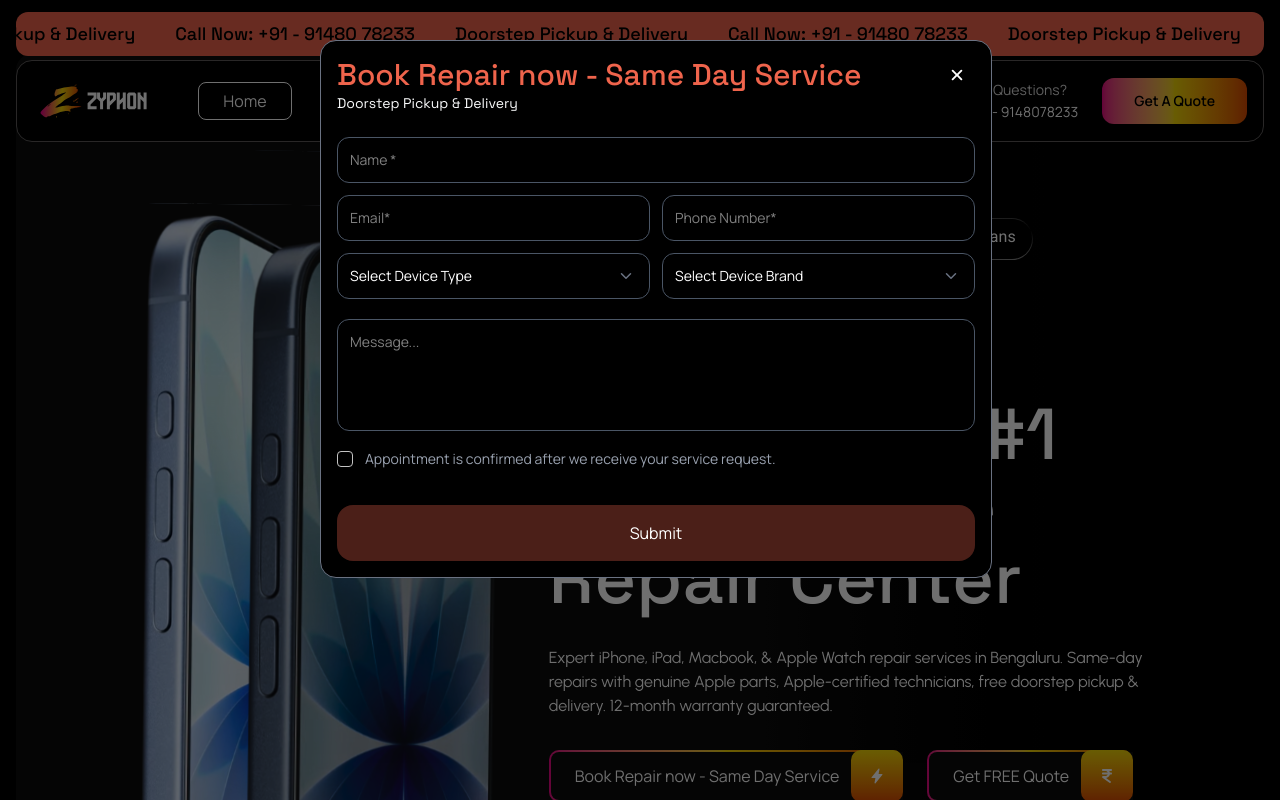
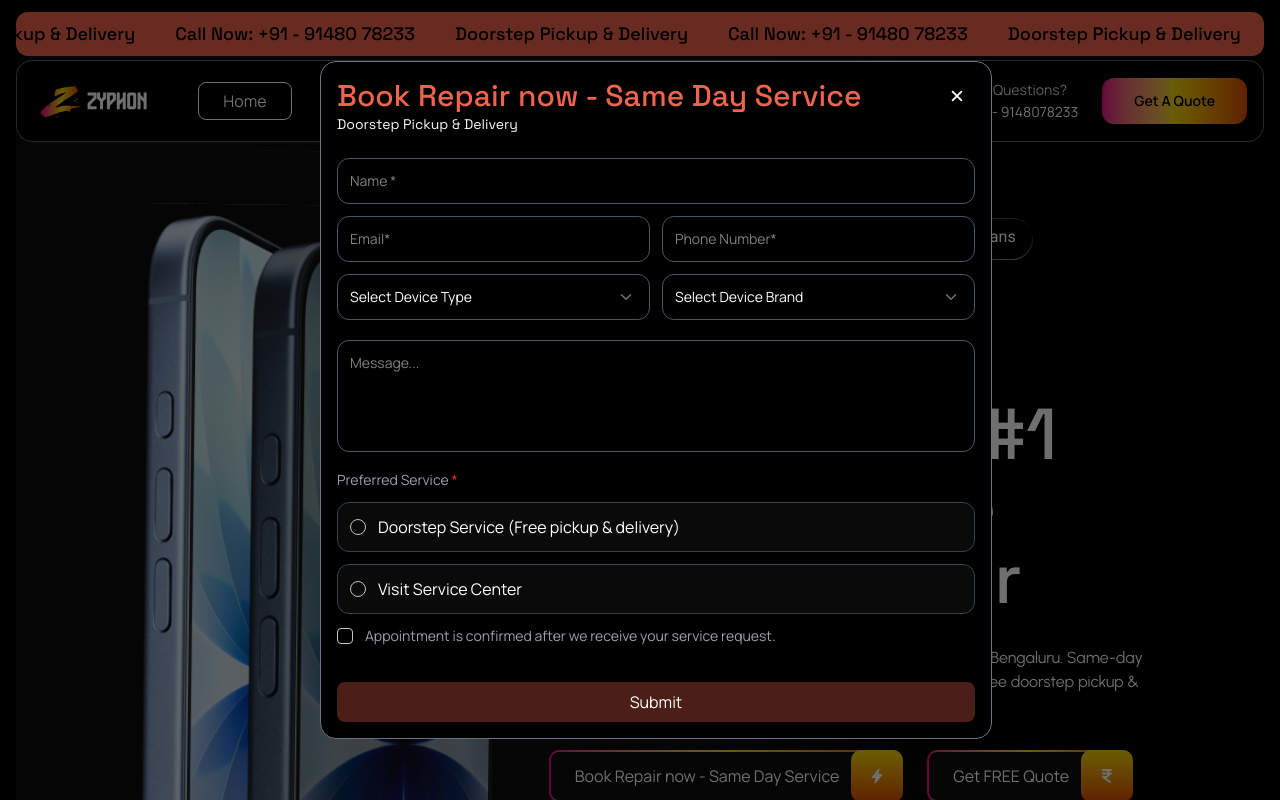
Before and after one commit to nayaz-zyphon/Zyphon, a React (Vite) app: page / in a window 1280 px wide. Both pictures are taken after a click on the button "Book Repair now - Same Day Service". Shown: the top 800 px of the page. Built offline with nearby package versions, Linux system fonts and the light colour scheme.

Commit message:
add preferred service

```diff
--- a/src/App.css
+++ b/src/App.css
@@ -17,19 +17,27 @@
 }
 
 /* Chrome, Safari, Edge, Opera */
-input[type=number]::-webkit-inner-spin-button,
-input[type=number]::-webkit-outer-spin-button {
+input[type="number"]::-webkit-inner-spin-button,
+input[type="number"]::-webkit-outer-spin-button {
   -webkit-appearance: none;
   margin: 0;
 }
 
 @keyframes moveLeft {
-  0% { transform: translateX(0); }
-  100% { transform: translateX(-50%); }
+  0% {
+    transform: translateX(0);
+  }
+  100% {
+    transform: translateX(-50%);
+  }
 }
 @keyframes moveRight {
-  0% { transform: translateX(-50%); }
-  100% { transform: translateX(0); }
+  0% {
+    transform: translateX(-50%);
+  }
+  100% {
+    transform: translateX(0);
+  }
 }
 
 .animate-to-left {
@@ -43,7 +51,6 @@ input[type=number]::-webkit-outer-spin-button {
   animation: moveRight 40s linear infinite;
   width: max-content;
 }
-
 
 .custom-checkbox {
   appearance: none;
@@ -63,7 +70,7 @@ input[type=number]::-webkit-outer-spin-button {
 }
 
 .custom-checkbox:checked::before {
-  content: '';
+  content: "";
   position: absolute;
   width: 1rem;
   height: 1rem;
@@ -75,7 +82,7 @@ input[type=number]::-webkit-outer-spin-button {
 }
 
 .custom-checkbox:checked::after {
-  content: '';
+  content: "";
   position: absolute;
   width: 0.25rem;
   height: 0.5rem;
@@ -85,3 +92,42 @@ input[type=number]::-webkit-outer-spin-button {
   left: 0.35rem;
   top: 0.2rem;
 }
+
+.custom-radio {
+  appearance: none;
+  cursor: pointer;
+  width: 1rem;
+  height: 1rem;
+  border: 1px solid #c4c4c4; /* border-gray-500 */
+  border-radius: 50%;
+  position: relative;
+  display: flex;
+  align-items: center;
+  justify-content: center;
+}
+
+.custom-radio:checked::before {
+  content: "";
+  border: 1px solid #EF644C; /* border-primary-blue */
+  background-color: #EF644C; /* bg-primary-blue */
+  position: absolute;
+  width: 0.45rem;
+  height: 0.45rem;
+  border-radius: 50%;
+}
+
+.my-custome-radio input[type="radio"] {
+  accent-color: #EF644C;
+}
+
+.my-radio-btns input {
+  accent-color: #EF644C !important;
+}
+
+.no-scrollbar::-webkit-scrollbar {
+  display: none;
+}
+.no-scrollbar {
+  -ms-overflow-style: none;  /* IE and Edge */
+  scrollbar-width: none;     /* Firefox */
+}
--- a/src/components/ActionGradientButton.tsx
+++ b/src/components/ActionGradientButton.tsx
@@ -2,9 +2,9 @@ import type { JSX } from "react";
 
 const ActionGradientButton = ({ text, icon, onClickHandle }: { text: string; icon: JSX.Element; onClickHandle: () => void; }) => {
     return (
-        <button onClick={onClickHandle} className="flex bg-gradient-to-r from-[#E60283] via-[#F1D507] to-[#DA4A02] rounded-[10px] relative">
+        <button onClick={onClickHandle} className="flex bg-gradient-to-r from-[#E60283] via-[#F1D507] to-[#DA4A02] rounded-[10px] relative cursor-pointer group">
             <div className='py-0.5 p-0.5 pr-0 font-[Manrope]  rounded-r-none flex flex-row'>
-                <div className="bg-[#0c0c0c] text-nowrap lg:text-base sm:text-sm text-xs rounded-lg rounded-r-none pl-6 py-3 pr-16">
+                <div className="bg-[#0c0c0c] text-nowrap lg:text-base sm:text-sm text-xs rounded-lg pl-6 py-3 pr-16 group-hover:bg-[#151515]">
                     {text}
                 </div>
             </div>
--- a/src/components/AnimatedContactUs.tsx
+++ b/src/components/AnimatedContactUs.tsx
@@ -28,7 +28,7 @@ const TextMoving = ({ bgColor, textColor, rotateAngle, translateY, animateClass
                 backgroundColor: bgColor,
                 color: textColor,
             }}
-            className={"font-['Space_Grotesk'] md:text-5xl sm:text-4xl text-base font-medium flex sm:gap-16 gap-4 sm:py-6 py-4 overflow-x-visible select-none " + `${translateY} ${rotateAngle} ${animateClass}`}
+            className={"font-['Space_Grotesk'] lg:text-5xl md:text-4xl sm:text-3xl text-base font-medium flex sm:gap-16 gap-4 sm:py-6 py-4 overflow-x-visible select-none " + `${translateY} ${rotateAngle} ${animateClass}`}
         >
             <div className="flex sm:gap-16 gap-8">
                 <p>
--- a/src/components/ContactUs.tsx
+++ b/src/components/ContactUs.tsx
@@ -13,12 +13,18 @@ const ContactUs = () => {
     const [deviceType, setDeviceType] = useState("");
     const [deviceBrand, setDeviceBrand] = useState("");
     const [isAgreed, setIsAgreed] = useState(false);
+    const [preferredService, setPreferredService] = useState("");
 
     const handleCheckboxChange = (event: any) => {
         setIsAgreed(event.target.checked);
     };
 
     const [selectedDeviceType, setSelectedDeviceType] = useState("")
+
+    const options = [
+        "Doorstep Service (Free pickup & delivery)",
+        "Visit Service Center",
+    ];
 
     return (
         <div id="contact" className="font-[Urbanist] bg-gradient-to-b from-[#30303547] text-white from-40% t-[#3030350A] sm:rounded-2xl xl:px-20 md:px-10 px-5 xl:py-16 sm:py-12 py-6 flex flex-col items-center sm:gap-14 gap-10 relative z-0 md:mb-16">
@@ -226,6 +232,29 @@ const ContactUs = () => {
                             </p>
                         </div>
 
+                        <div className="flex flex-col gap-3">
+                            <label className="text-sm text-gray-400">
+                                Preferred Service <span className="text-red-500">*</span>
+                            </label>
+
+                            {options.map((option) => (
+                                <label
+                                    key={option}
+                                    className={`flex items-center gap-3 p-3 rounded-xl cursor-pointer transition-all duration-300 border ${preferredService === option ? "border-[#EF644C] bg-[#111]" : "border-gray-700 bg-[#0a0a0a] hover:border-gray-600"}`}
+                                >
+                                    <input
+                                        type="radio"
+                                        name="preferredService"
+                                        value={option}
+                                        checked={preferredService === option}
+                                        onChange={() => setPreferredService(option)}
+                                        className="custom-radio cursor-pointer w-5 h-5"
+                                    />
+                                    <span className="text-sm md:text-base">{option}</span>
+                                </label>
+                            ))}
+                        </div>
+
                         <button className="w-full bg-[#EF644C50] py-4 sm:mt-10 mt-4 rounded-2xl">
                             Submit
                         </button>
--- a/src/components/HowWeWorks.tsx
+++ b/src/components/HowWeWorks.tsx
@@ -5,7 +5,7 @@ const HowWeWorks = () => {
     const [opened, setOpened] = useState("02"); // Start with the first step open
 
     return (
-        <div className='w-full text-white flex flex-col gap-4 xl:py-10 sm:pb-5 items-center relative lg:-translate-y-0 md:-translate-y-16 -translate-y-0'>
+        <div className='w-full text-white flex flex-col gap-4 xl:py-10 sm:pb-5 items-center relative lg:-translate-y-0 md:-translate-y-16 -translate-y-0 z-0'>
             <XPaddinText>
                 how we work
             </XPaddinText>
@@ -54,7 +54,7 @@ const HowWeWorks = () => {
             </div>
 
             <>
-                <svg className="absolute right-0 -top-1/2 z-0 md:translate-x-4" width="500" height="1222" viewBox="0 0 631 1222" fill="none" xmlns="http://www.w3.org/2000/svg">
+                <svg className="absolute right-0 xl:-top-1/2 -top-20 -z-50 md:translate-x-4" width="500" height="1222" viewBox="0 0 631 1222" fill="none" xmlns="http://www.w3.org/2000/svg">
                     <g filter="url(#filter0_f_235_1896)">
                         <circle cx="611" cy="611" r="157" fill="#C25340" floodOpacity="0.9" />
                     </g>
--- a/src/components/Model.tsx
+++ b/src/components/Model.tsx
@@ -1,9 +1,27 @@
-import type { JSX } from "react"
+import { useEffect, type JSX } from "react"
 import { IoClose } from "react-icons/io5";
 
 const Model = ({ children, title, subTitle, open, onClose }: { children: JSX.Element; title: string; subTitle?: string; open: boolean; onClose: () => void; }) => {
+
+    useEffect(() => {
+        const root = document.getElementById("root");
+
+        if (open) {
+            document.body.style.overflow = "hidden";
+            if (root) root.style.overflow = "hidden";
+        } else {
+            document.body.style.overflow = "";
+            if (root) root.style.overflow = "";
+        }
+
+        return () => {
+            document.body.style.overflow = "";
+            if (root) root.style.overflow = "";
+        };
+    }, [open]);
+
     return open && (
-        <div onClick={onClose} className="font-[Manrope] fixed top-0 bottom-0 z-50 w-full h-screen bg-[#00000090] flex flex-col justify-baseline pt-10 items-center">
+        <div onClick={onClose} className="font-[Manrope] fixed top-0 bottom-0 z-50 w-full h-screen overflow-y-auto bg-[#00000090] flex flex-col md:justify-center md:py-0 py-6 items-center">
             <div onClick={(e) => e.stopPropagation()} className="bg-black text-white max-w-2xl w-[90%] border border-gray-500 rounded-2xl p-4">
                 <div className="flex flex-row w-full justify-between items-start space-y-6">
                     <div>
--- a/src/components/ModelForm.tsx
+++ b/src/components/ModelForm.tsx
@@ -8,6 +8,7 @@ const ModelForm = ({ formFor, defaultDeviceBrand }: { formFor: string; defaultDe
     const [deviceType, setDeviceType] = useState("");
     const [deviceBrand, setDeviceBrand] = useState("");
     const [isAgreed, setIsAgreed] = useState(false);
+    const [preferredService, setPreferredService] = useState("");
 
     const handleCheckboxChange = (event: any) => {
         setIsAgreed(event.target.checked);
@@ -16,6 +17,11 @@ const ModelForm = ({ formFor, defaultDeviceBrand }: { formFor: string; defaultDe
     const [selectedDeviceBrand, setSelectedDeviceBrand] = useState<"iPhone" | "iPad" | "iWatch" | "MacBook/Mac" | "">(defaultDeviceBrand === "" ? defaultDeviceBrand : "")
 
     console.log(formFor);
+
+    const options = [
+        "Doorstep Service (Free pickup & delivery)",
+        "Visit Service Center",
+    ];
 
     return (
         <div className="w-full space-y-3">
@@ -178,6 +184,29 @@ const ModelForm = ({ formFor, defaultDeviceBrand }: { formFor: string; defaultDe
                 className='border border-gray-600 rounded-xl w-full p-3 min-h-28 text-sm bg-transparent focus:outline-0 resize-none'
             />
 
+            <div className="flex flex-col gap-3">
+                <label className="text-sm text-gray-400">
+                    Preferred Service <span className="text-red-500">*</span>
+                </label>
+
+                {options.map((option) => (
+                    <label
+                        key={option}
+                        className={`flex items-center gap-3 p-3 rounded-xl cursor-pointer transition-all duration-300 border ${preferredService === option ? "border-[#EF644C] bg-[#111]" : "border-gray-700 bg-[#0a0a0a] hover:border-gray-600"}`}
+                    >
+                        <input
+                            type="radio"
+                            name="preferredService"
+                            value={option}
+                            checked={preferredService === option}
+                            onChange={() => setPreferredService(option)}
+                            className="custom-radio cursor-pointer w-5 h-5"
+                        />
+                        <span className="text-sm md:text-base">{option}</span>
+                    </label>
+                ))}
+            </div>
+
             <div className="flex flex-row items-center gap-3">
                 <input
                     type="checkbox"
@@ -192,7 +221,7 @@ const ModelForm = ({ formFor, defaultDeviceBrand }: { formFor: string; defaultDe
                 </p>
             </div>
 
-            <button className="w-full bg-[#EF644C50] py-4 sm:mt-6 mt-4 rounded-2xl">
+            <button className="w-full bg-[#EF644C50] py-2 sm:mt-6 mt-4 rounded-lg cursor-pointer hover:bg-[#EF644C90] transition-colors">
                 Submit
             </button>
         </div>
--- a/src/components/OurServices.tsx
+++ b/src/components/OurServices.tsx
@@ -83,7 +83,7 @@ const RepairServices = (
                 const { title, services, image } = card;
                 return (
                     <Gradientbg key={index}>
-                        <div className="flex-1 flex flex-col gap-4 h-full p-4 sm:rounded-3xl rounded-2xl bg-gradient-to-r from-[#181414] from-40% to-[#141313]">
+                        <div className="flex-1 flex flex-col gap-4 h-full p-4 sm:rounded-3xl rounded-2xl bg-gradient-to-r from-[#181414] from-40% to-[#141313] z-30">
                             <img src={image} className='w-full xl:h-fit md:h-80 h-48 rounded-2xl pointer-events-none select-none object-cover' />
 
                             <div className="space-y-1">
```
